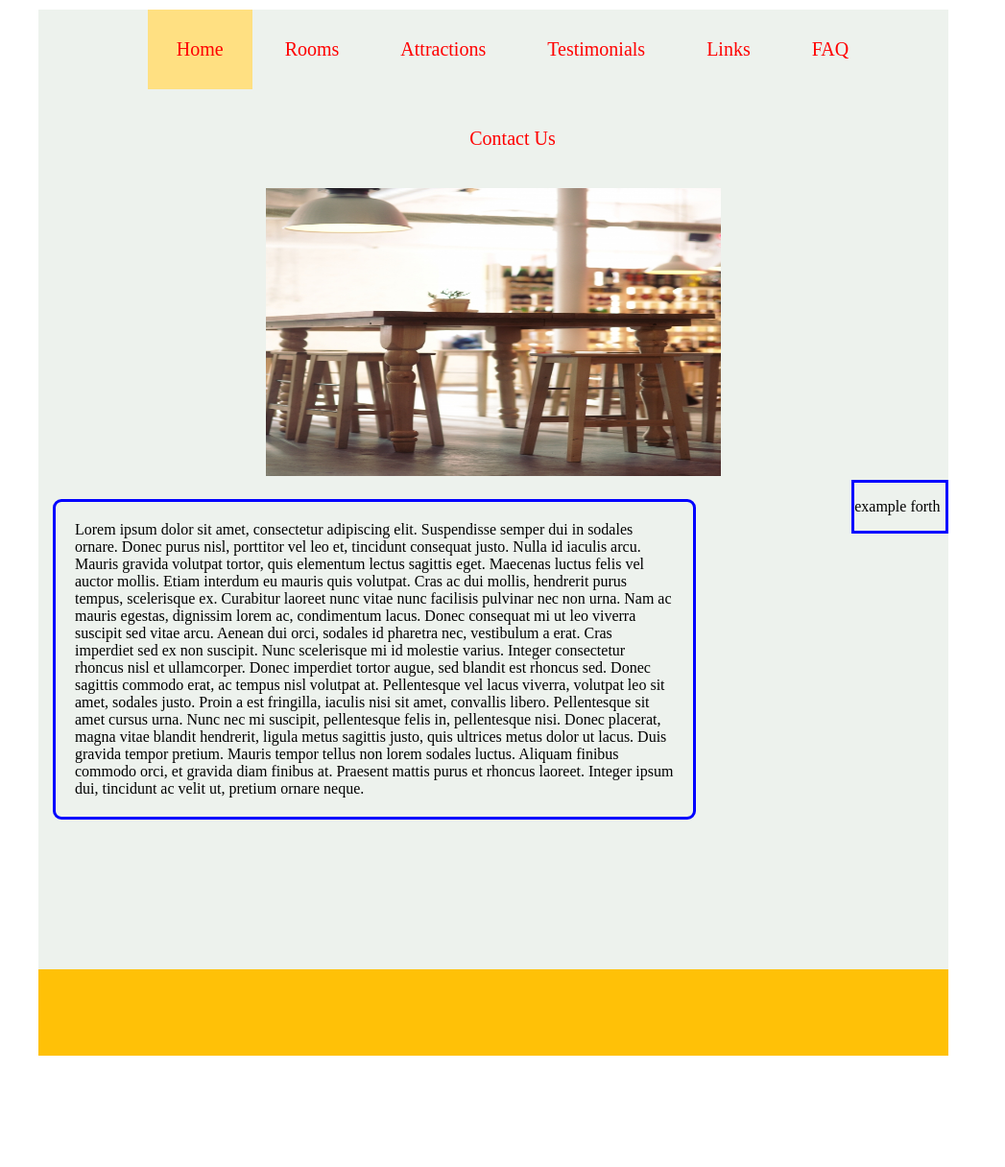
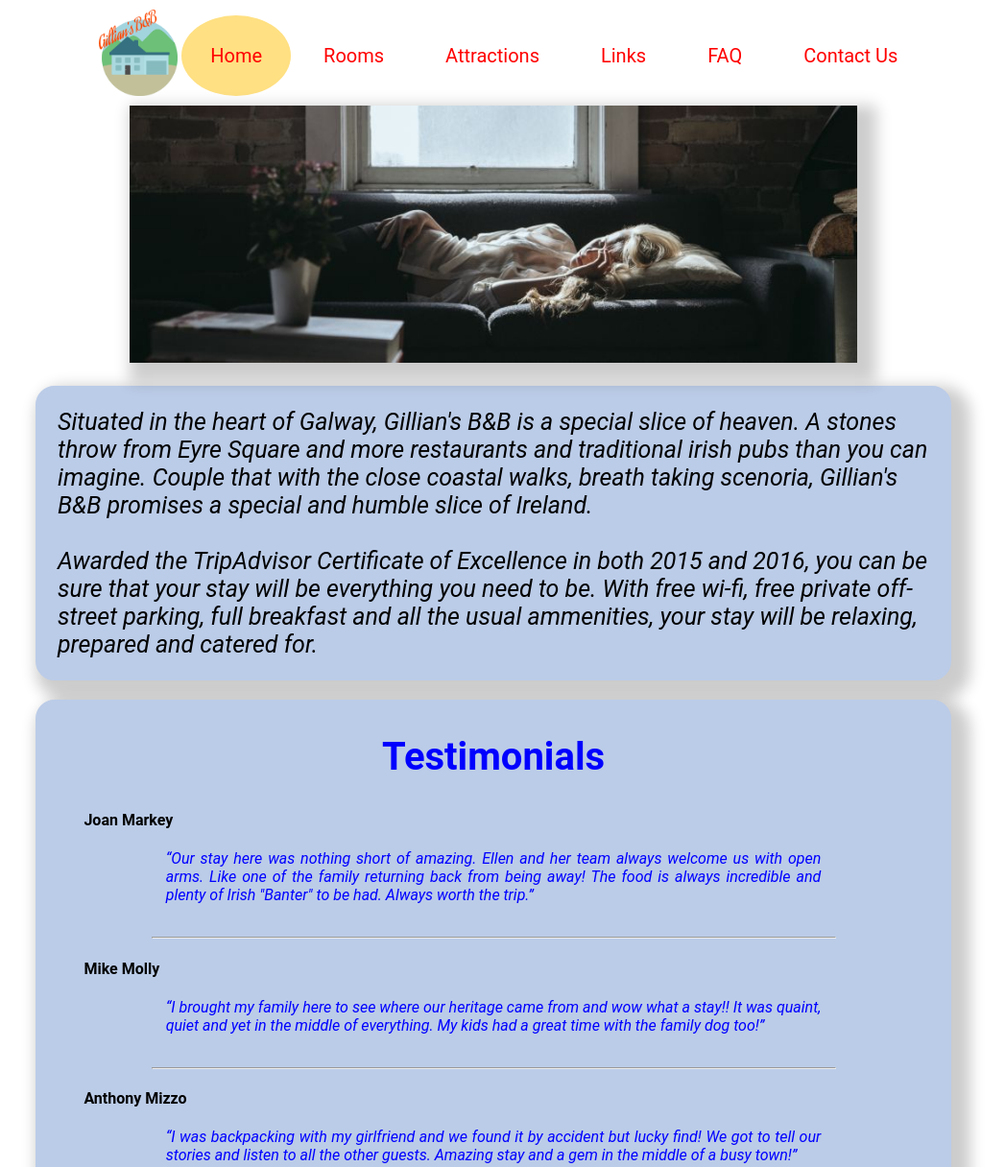
Before and after one commit to lavabyrd/College-CA-JqueryUI, a plain HTML site: page index.html in a window 1280 px wide. Shown: the top 1216 px of the page at 96% size, without its empty margins (126-1173 px from the left). Before the commit the page ends 1108 px from the top, so only its background shows below. Drawn offline with nearby package versions, Linux system fonts and the light colour scheme.

Commit message:
updated images, redesign and updated stylesheets

```diff
--- a/css/stylesheet.css
+++ b/css/stylesheet.css
@@ -1,66 +1,74 @@
+<style>@import url('https://fonts.googleapis.com/css?family=Roboto');
+</style>
+
 #back {
-  background: #edf2ed;
   width: 75%;
-  height: 1000px;
+  height: auto;
   margin: auto;
 }
-/*
-#menu {
-  position: relative;
-  display: block;
-  width: 90%;
-  height: auto;
-  margin: auto;
-  top: 10px;
-  background: #70e266;
-  border-radius: 10px;
-}
-*/
+
 #header_menu {
   list-style: none;
   text-align: center;
   margin: 0;
   margin-top: 10px;
-/*
-    border-top: 1px solid grey;
-    border-bottom: 1px solid grey;
-*/
+}
 
-}
-#header_menu  li{
-    width:fit-content;
+#header_menu li {
+  width: fit-content;
   font-size: 20px;
   display: inline-block;
+  font-family: 'Roboto', sans-serif;
 }
-#header_menu  a {
+
+#header_menu a {
   text-decoration: none;
-    color:red;
+  color: red;
 }
+
+#header_menu img {
+  width: auto;
+  height: 90px;
+  position: relative;
+  vertical-align: bottom;
+  margin-bottom: 10px;
+}
+
 #header_menu .active li {
-    background-color:#FFE082;
+  background-color: #FFE082;
+  border-radius: 50%;
 }
+
 #header_menu a:hover li {
   background-color: #FF8F00;
+  border-radius: 50%;
 }
-/*
-@media (max-width: 680px) {
-    #menu {
+
+
+/*@media (max-width: 1000px) {
+    #testimonials {
         visibility:hidden;
     }
-}
-*/
+}*/
+
 #third {
-    width: 70%;
+  width: 75%;
   height: auto;
-    float: left;
-    margin-left: 15px;
+  margin: auto;
   border: 3px solid blue;
   border-radius: 9px;
   margin-top: 20px;
+  border: 3px solid #bbcce8;
+  border-radius: 20px;
+  background-color: #bbcce8;
+  box-shadow: 10px 10px 15px 10px rgba(0, 0, 0, 0.2);
 }
 
 #main_body_index {
   margin: 20px;
+  font-family: 'Roboto', sans-serif;
+  font-style: italic;
+  font-size: 25px;
 }
 
 #forth {
@@ -68,30 +76,25 @@
   height: auto;
   float: right;
   border: 3px solid blue;
-
 }
 
-#footer {
-  width: 75%;
-  height: 90px;
-  background: #FFC107;
-  bottom: 0;
-    margin: auto;
-}
 #menu li {
   display: inline-block;
   padding: 30px;
   margin-bottom: 10px;
 }
+
 #second {
   text-align: center;
 }
 
 #front_image {
-    width: 50%;
-    height: 300px;
+  width: 60%;
+  height: auto;
   margin: auto;
+  box-shadow: 10px 10px 15px 10px rgba(0, 0, 0, 0.2);
 }
+
 #contact_form_fieldset {
   width: 40%;
   margin: auto;
@@ -102,10 +105,53 @@
 #contact_form {
   width: 30%;
   font-size: 15px;
-
 }
 
 #contact_us {
   font-style: italic;
   font-size: 30px;
 }
+
+#map {
+  width: 50%;
+  margin: auto;
+}
+
+#testimonials {
+  width: 75%;
+  height: auto;
+  margin: auto;
+  margin-top: 20px;
+  margin-bottom: 20px;
+  border: 3px solid #bbcce8;
+  border-radius: 20px;
+  background-color: #bbcce8;
+  box-shadow: 10px 10px 15px 10px rgba(0, 0, 0, 0.2);
+  font-family: 'Roboto', sans-serif;
+}
+
+#testimonials hr {
+  width: 75%;
+  margin: auto;
+}
+
+#testimonial_single {
+  width: 90%;
+  margin: auto;
+  margin-bottom: 15px;
+}
+
+#testimonials>h2 {
+  font-size: 40px;
+  text-align: center;
+  color: blue;
+}
+
+#testimonials p {
+  width: 80%;
+  height: auto;
+  margin: auto;
+  text-align: justify;
+  font-style: italic;
+  color: blue;
+}
--- a/index.html
+++ b/index.html
@@ -1,42 +1,79 @@
 <!DOCTYPE html>
 <html>
+
 <head>
   <meta charset="utf-8">
 
-    <script src="https://code.jquery.com/jquery-3.2.1.js" integrity="sha256-DZAnKJ/6XZ9si04Hgrsxu/8s717jcIzLy3oi35EouyE="crossorigin="anonymous"></script>
-    <script src="https://code.jquery.com/ui/1.12.1/jquery-ui.js" integrity="sha256-T0Vest3yCU7pafRw9r+settMBX6JkKN06dqBnpQ8d30="crossorigin="anonymous"></script>
+  <script src="https://code.jquery.com/jquery-3.2.1.js" integrity="sha256-DZAnKJ/6XZ9si04Hgrsxu/8s717jcIzLy3oi35EouyE=" crossorigin="anonymous"></script>
+  <script src="https://code.jquery.com/ui/1.12.1/jquery-ui.js" integrity="sha256-T0Vest3yCU7pafRw9r+settMBX6JkKN06dqBnpQ8d30=" crossorigin="anonymous"></script>
   <script src="script.js"></script>
   <link rel="stylesheet" type="text/css" href="css/stylesheet.css">
-    <title>The Emerald Isle</title>
+  <title>Gillian's B&amp;B</title>
 </head>
+
 <body>
   <div id="back">
     <div id="menu">
       <ul id="header_menu">
-            <a href="/index.html" class="active"><li>Home</li></a>
-            <a href="/rooms.html"><li>Rooms</li></a>
-            <a href="/attractions.html"><li>Attractions</li></a>
-            <a href="/testimonials.html"><li>Testimonials</li></a>
-            <a href="/links.html"><li>Links</li></a>
-            <a href="/faq.html"><li>FAQ</li></a>
-            <a href="/contact.html"><li>Contact Us</li></a>
+        <a href="./index.html"><img src="images/logo.png" alt="logo" /></a>
+        <a href="./index.html" class="active">
+          <li>Home</li>
+        </a>
+        <a href="./rooms.html">
+          <li>Rooms</li>
+        </a>
+        <a href="./attractions.html">
+          <li>Attractions</li>
+        </a>
+        <a href="./links.html">
+          <li>Links</li>
+        </a>
+        <a href="./faq.html">
+          <li>FAQ</li>
+        </a>
+        <a href="./contact.html">
+          <li>Contact Us</li>
+        </a>
       </ul>
     </div>
     <div id="second">
-          <img src="images/hotel_room.jpg" id="front_image" />
+      <img src="images/beach.jpg" id="front_image" alt="front_image" />
     </div>
     <div class="container">
       <div id="third">
-          <p id="main_body_index">Lorem ipsum dolor sit amet, consectetur adipiscing elit. Suspendisse semper dui in sodales ornare. Donec purus nisl, porttitor vel leo et, tincidunt consequat justo. Nulla id iaculis arcu. Mauris gravida volutpat tortor, quis elementum lectus sagittis eget. Maecenas luctus felis vel auctor mollis. Etiam interdum eu mauris quis volutpat. Cras ac dui mollis, hendrerit purus tempus, scelerisque ex. Curabitur laoreet nunc vitae nunc facilisis pulvinar nec non urna. Nam ac mauris egestas, dignissim lorem ac, condimentum lacus. Donec consequat mi ut leo viverra suscipit sed vitae arcu.
-
-Aenean dui orci, sodales id pharetra nec, vestibulum a erat. Cras imperdiet sed ex non suscipit. Nunc scelerisque mi id molestie varius. Integer consectetur rhoncus nisl et ullamcorper. Donec imperdiet tortor augue, sed blandit est rhoncus sed. Donec sagittis commodo erat, ac tempus nisl volutpat at. Pellentesque vel lacus viverra, volutpat leo sit amet, sodales justo. Proin a est fringilla, iaculis nisi sit amet, convallis libero. Pellentesque sit amet cursus urna. Nunc nec mi suscipit, pellentesque felis in, pellentesque nisi. Donec placerat, magna vitae blandit hendrerit, ligula metus sagittis justo, quis ultrices metus dolor ut lacus. Duis gravida tempor pretium. Mauris tempor tellus non lorem sodales luctus. Aliquam finibus commodo orci, et gravida diam finibus at. Praesent mattis purus et rhoncus laoreet. Integer ipsum dui, tincidunt ac velit ut, pretium ornare neque.</p>
+        <p id="main_body_index">
+          Situated in the heart of Galway, Gillian's B&amp;B is a special slice of heaven. A stones throw from Eyre Square and more restaurants and traditional irish pubs than you can imagine. Couple that with the close coastal walks, breath taking scenoria, Gillian's
+          B&amp;B promises a special and humble slice of Ireland.
+          <br><br> Awarded the TripAdvisor Certificate of Excellence in both 2015 and 2016, you can be sure that your stay will be everything you need to be. With free wi-fi, free private off-street parking, full breakfast and all the usual ammenities,
+          your stay will be relaxing, prepared and catered for.
+        </p>
       </div>
-    <div id="forth">
-        <p>example forth</p>
+      <div id="testimonials">
+        <h2>Testimonials</h2>
+        <div id="testimonial_single">
+          <h4>Joan Markey</h4>
+          <p>&ldquo;Our stay here was nothing short of amazing. Ellen and her team always welcome us with open arms. Like one of the family returning back from being away! The food is always incredible and plenty of Irish "Banter" to be had. Always worth
+            the trip.&rdquo;
+          </p>
+        </div>
+        <br>
+        <hr>
+        <div id="testimonial_single">
+          <h4>Mike Molly</h4>
+          <p>&ldquo;I brought my family here to see where our heritage came from and wow what a stay!! It was quaint, quiet and yet in the middle of everything. My kids had a great time with the family dog too!&rdquo;
+          </p>
+        </div>
+        <br>
+        <hr>
+        <div id="testimonial_single">
+          <h4>Anthony Mizzo</h4>
+          <p>&ldquo;I was backpacking with my girlfriend and we found it by accident but lucky find! We got to tell our stories and listen to all the other guests. Amazing stay and a gem in the middle of a busy town!&rdquo;
+          </p>
+        </div>
+        <br><br>
       </div>
     </div>
   </div>
-    <div id="footer">
-    </div>
 </body>
+
 </html>
--- a/script.js
+++ b/script.js
@@ -1,11 +1,11 @@
-var some_images = new Array ('images/hotel_room.jpg', 'images/kitchen_chairs.jpg', 'images/kitchen_food.jpg');
+var some_images = new Array('images/beach.jpg', 'images/sleep.jpg', 'images/coffee.jpg');
 var index = 1;
 
 function rotateImage() {
   $('#front_image').fadeOut('slow', function() {
     $(this).attr('src', some_images[index]);
     $(this).fadeIn('slow', function() {
-      if (index == some_images.length-1) {
+      if (index == some_images.length - 1) {
         index = 0;
       } else {
         index++;
@@ -15,5 +15,5 @@ function rotateImage() {
 }
 
 $(document).ready(function() {
-  setInterval (rotateImage, 3000);
+  setInterval(rotateImage, 3000);
 });
```
Also changed, not shown: attractions.html (+33 -10 lines), contact.html (+28 -13 lines), faq.html (+44 -10 lines), links.html (+33 -10 lines), rooms.html (+33 -10 lines), testimonials.html (deleted, +0 -30 lines), images/beach.jpg (added), images/coffee.jpg (added), images/logo.png (added), images/sleep.jpg (added). Lines whose indentation alone changed are shown as unchanged.
